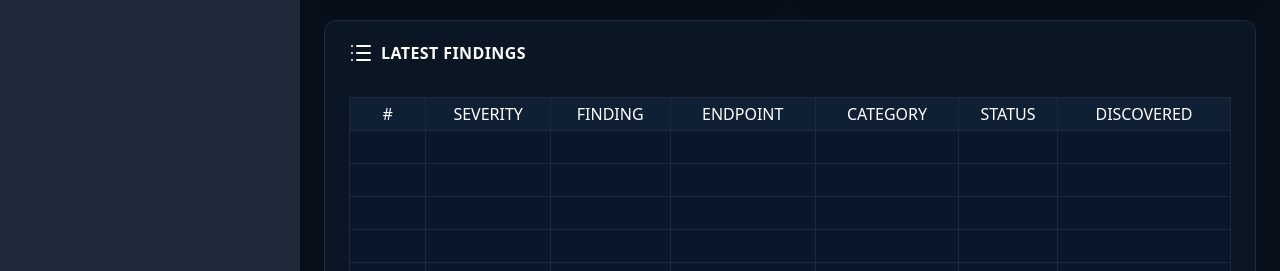
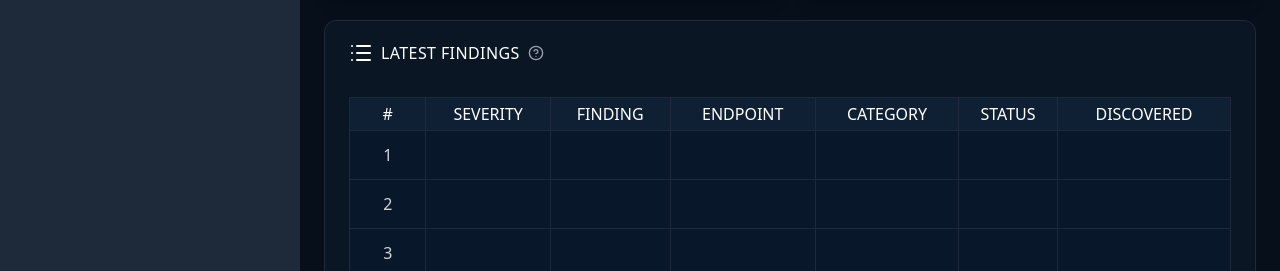
Before and after one commit to Jenushan44/api-security-analyzer, a Next.js app in the folder frontend/: page / in a window 1280 px wide. Shown: the part 681-952 px from the top of the page. Built offline with nearby package versions, Linux system fonts and the light colour scheme.

Commit message:
feat: add latest findings info popup

```diff
--- a/frontend/components/dashboard/LatestFindingsCard.tsx
+++ b/frontend/components/dashboard/LatestFindingsCard.tsx
@@ -1,7 +1,12 @@
-import { List } from "lucide-react"
+"use client"
+import { useState } from "react";
+import { List, CircleHelp } from "lucide-react"
 import { ScanResult } from "../../types/scan";
 
 function LatestFindingsCard({ result }: { result: ScanResult | null }) {
+
+  const [latestFindingsInfo, setLatestFindingsInfo] = useState(false);
+
 
   function getSeverityCardStyle(severity: string) {
 
@@ -22,7 +27,17 @@ function LatestFindingsCard({ result }: { result: ScanResult | null }) {
     <div className="w-full bg-[#0B1624] min-h-[400px] border border-gray-800 border-1 rounded-xl flex flex-col px-6 gap-8">
       <div className="flex gap-2 mt-5">
         <List className="text-white" />
-        <p className="text-white tracking-wide font-semibold">LATEST FINDINGS</p>
+        <p className="text-white tracking-wide">LATEST FINDINGS</p>
+        <div className='relative'>
+          <button onClick={() => { setLatestFindingsInfo(!latestFindingsInfo) }}>
+            <CircleHelp className='text-gray-400 w-4 h-4 translate-y-1/8 cursor-pointer' />
+          </button>
+          {latestFindingsInfo && (
+            <div className='absolute left-1/2 -translate-x-1/2 p-2 w-50 bottom-full bg-gray-100 border border-gray-300 border-1 rounded-xl'>
+              <p className='text-[13px]'>Latest findings shows the most recent security issues found during the scan and helps prioritize what should be reviewed first.</p>
+            </div>
+          )}
+        </div>
       </div>
 
       <table className="w-full">
@@ -55,14 +70,14 @@ function LatestFindingsCard({ result }: { result: ScanResult | null }) {
             </tr>)
           ))) : (
             Array.from({ length: 5 }).map((_, index) => (
-              <tr key={index}>
-                <td className="py-4 border border-[#1E293B]"></td>
-                <td className="py-4 border border-[#1E293B]"></td>
-                <td className="py-4 border border-[#1E293B]"></td>
-                <td className="py-4 border border-[#1E293B]"></td>
-                <td className="py-4 border border-[#1E293B]"></td>
-                <td className="py-4 border border-[#1E293B]"></td>
-                <td className="py-4 border border-[#1E293B]"></td>
+              <tr key={index} className="text-gray-300">
+                <td className="py-3 border border-[#1E293B] text-center">{index + 1}</td>
+                <td className="py-3 border border-[#1E293B] text-center"></td>
+                <td className="py-3 border border-[#1E293B] text-center"></td>
+                <td className="py-3 border border-[#1E293B] text-center"></td>
+                <td className="py-3 border border-[#1E293B] text-center"></td>
+                <td className="py-3 border border-[#1E293B] text-center"></td>
+                <td className="py-3 border border-[#1E293B] text-center"></td>
               </tr>
             ))
           )}
```
